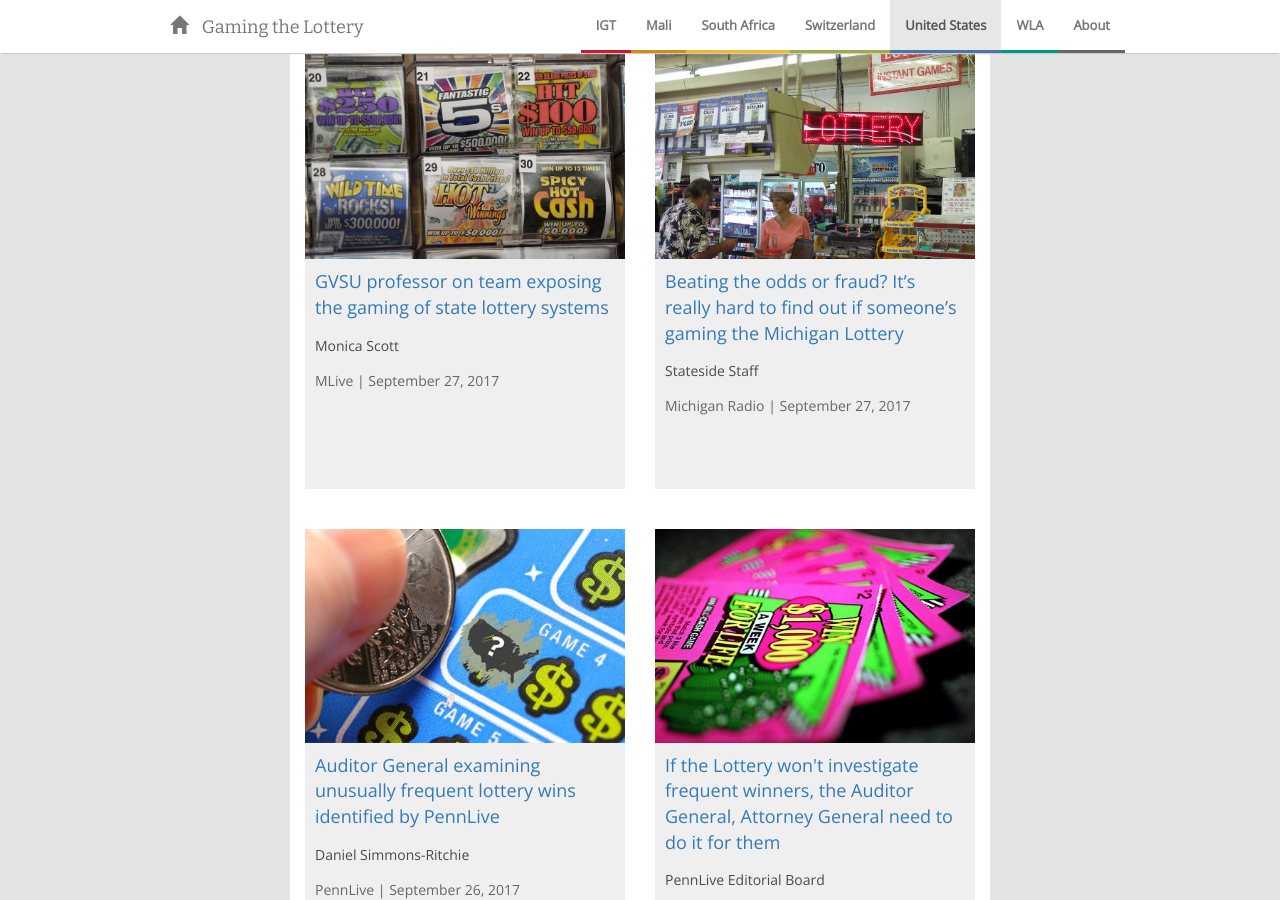
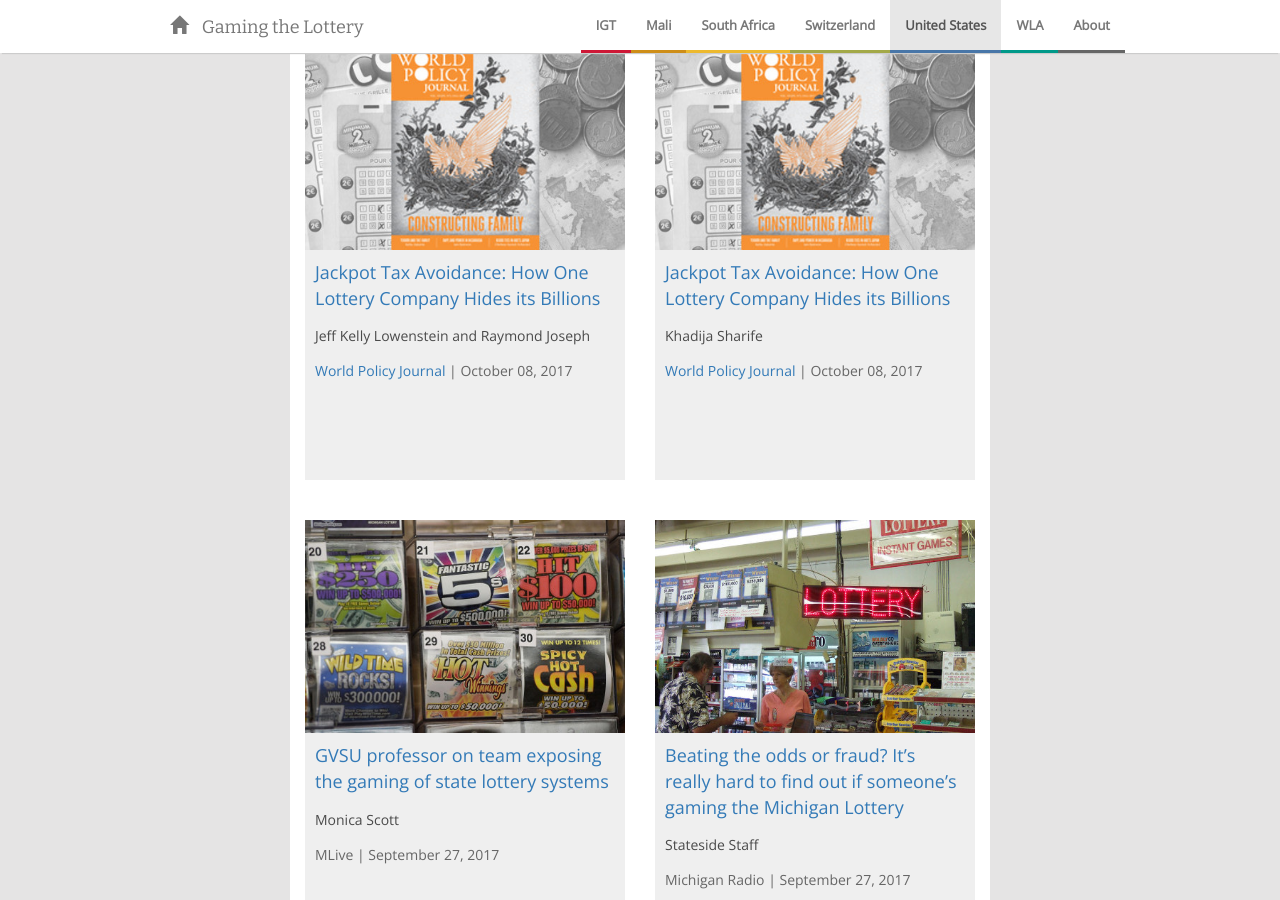
Before and after one commit to rbjoseph/lottery-project, a Jekyll site: the page built from _stories/united-states.md, in a window 1280 px wide and 900 px high, scrolled down 395 px. Built offline with Jekyll 4.4.1, drawn with Linux system fonts in a browser that asks for light colours; nearby versions of some CDN libraries.

Commit message:
duplicate stories in us section

```diff
--- a/_stories/united-states.md
+++ b/_stories/united-states.md
@@ -4,6 +4,18 @@ name: united-states
 title: United States
 story-title: "Defying the odds"
 links:
+- title: "Jackpot Tax Avoidance: How One Lottery Company Hides its Billions"
+  author: Jeff Kelly Lowenstein and Raymond Joseph
+  date: 2017-10-08
+  url: ../files/the-global-gamble-lowenstein-joseph-wpj.pdf
+  image: wpj.jpg
+  paper: <a href="http://wpj.dukejournals.org/content/34/3/97.full">World Policy Journal</a>
+- title: "Jackpot Tax Avoidance: How One Lottery Company Hides its Billions"
+  author: Khadija Sharife
+  date: 2017-10-08
+  url: ../files/jackpot-tax-avoidance-khadija-sharife-wpj.pdf
+  image: wpj.jpg
+  paper: <a href="http://wpj.dukejournals.org/content/34/3/99.full">World Policy Journal</a>
 - title: GVSU professor on team exposing the gaming of state lottery systems
   author: Monica Scott
   date: 2017-09-27
```
